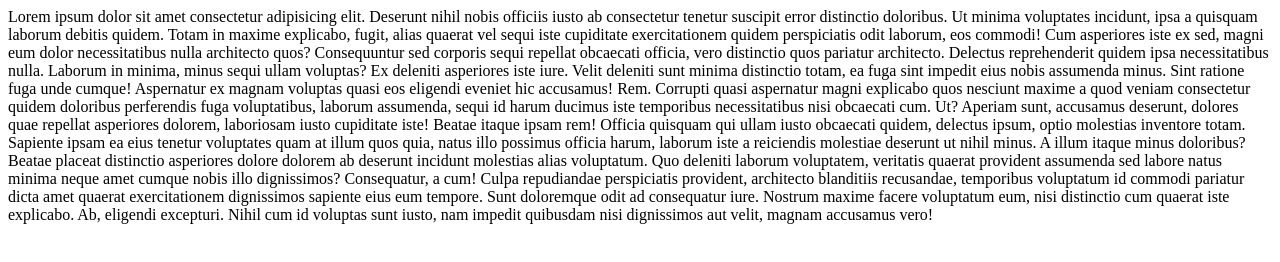
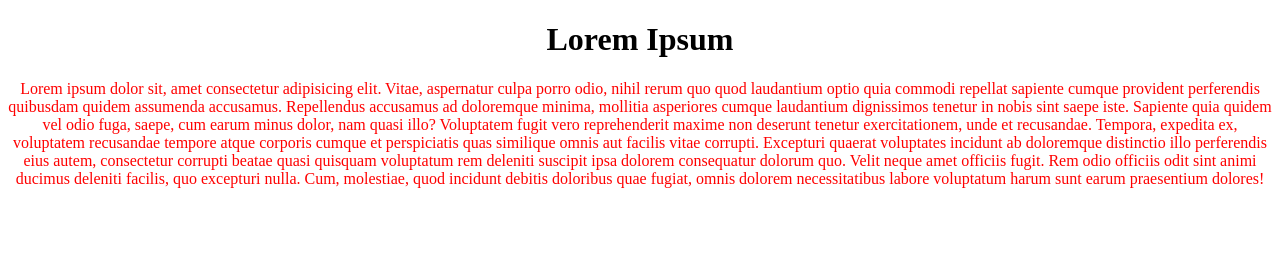
Before and after one commit to anderrred/test, a plain HTML site: page index.html in a window 1280 px wide. Drawn offline with Linux system fonts and the light colour scheme.

Commit message:
Added styles

```diff
--- a/index.html
+++ b/index.html
@@ -2,19 +2,25 @@
 <html>
     <head>
         <title>My</title>
+        <style>
+            div {
+                text-align: center;
+                color: red;
+            }
+            h1 {
+                text-align: center;
+                font-weight: bold;
+            }
+        </style>
     </head>
     <body>
+        <h1>Lorem Ipsum</h1>
         <div>
-            Lorem ipsum dolor sit amet consectetur adipisicing elit. Deserunt nihil nobis officiis iusto ab consectetur tenetur suscipit error distinctio doloribus. Ut minima voluptates incidunt, ipsa a quisquam laborum debitis quidem.
-            Totam in maxime explicabo, fugit, alias quaerat vel sequi iste cupiditate exercitationem quidem perspiciatis odit laborum, eos commodi! Cum asperiores iste ex sed, magni eum dolor necessitatibus nulla architecto quos?
-            Consequuntur sed corporis sequi repellat obcaecati officia, vero distinctio quos pariatur architecto. Delectus reprehenderit quidem ipsa necessitatibus nulla. Laborum in minima, minus sequi ullam voluptas? Ex deleniti asperiores iste iure.
-            Velit deleniti sunt minima distinctio totam, ea fuga sint impedit eius nobis assumenda minus. Sint ratione fuga unde cumque! Aspernatur ex magnam voluptas quasi eos eligendi eveniet hic accusamus! Rem.
-            Corrupti quasi aspernatur magni explicabo quos nesciunt maxime a quod veniam consectetur quidem doloribus perferendis fuga voluptatibus, laborum assumenda, sequi id harum ducimus iste temporibus necessitatibus nisi obcaecati cum. Ut?
-            Aperiam sunt, accusamus deserunt, dolores quae repellat asperiores dolorem, laboriosam iusto cupiditate iste! Beatae itaque ipsam rem! Officia quisquam qui ullam iusto obcaecati quidem, delectus ipsum, optio molestias inventore totam.
-            Sapiente ipsam ea eius tenetur voluptates quam at illum quos quia, natus illo possimus officia harum, laborum iste a reiciendis molestiae deserunt ut nihil minus. A illum itaque minus doloribus?
-            Beatae placeat distinctio asperiores dolore dolorem ab deserunt incidunt molestias alias voluptatum. Quo deleniti laborum voluptatem, veritatis quaerat provident assumenda sed labore natus minima neque amet cumque nobis illo dignissimos?
-            Consequatur, a cum! Culpa repudiandae perspiciatis provident, architecto blanditiis recusandae, temporibus voluptatum id commodi pariatur dicta amet quaerat exercitationem dignissimos sapiente eius eum tempore. Sunt doloremque odit ad consequatur iure.
-            Nostrum maxime facere voluptatum eum, nisi distinctio cum quaerat iste explicabo. Ab, eligendi excepturi. Nihil cum id voluptas sunt iusto, nam impedit quibusdam nisi dignissimos aut velit, magnam accusamus vero!
+            Lorem ipsum dolor sit, amet consectetur adipisicing elit. Vitae, aspernatur culpa porro odio, nihil rerum quo quod laudantium optio quia commodi repellat sapiente cumque provident perferendis quibusdam quidem assumenda accusamus.
+            Repellendus accusamus ad doloremque minima, mollitia asperiores cumque laudantium dignissimos tenetur in nobis sint saepe iste. Sapiente quia quidem vel odio fuga, saepe, cum earum minus dolor, nam quasi illo?
+            Voluptatem fugit vero reprehenderit maxime non deserunt tenetur exercitationem, unde et recusandae. Tempora, expedita ex, voluptatem recusandae tempore atque corporis cumque et perspiciatis quas similique omnis aut facilis vitae corrupti.
+            Excepturi quaerat voluptates incidunt ab doloremque distinctio illo perferendis eius autem, consectetur corrupti beatae quasi quisquam voluptatum rem deleniti suscipit ipsa dolorem consequatur dolorum quo. Velit neque amet officiis fugit.
+            Rem odio officiis odit sint animi ducimus deleniti facilis, quo excepturi nulla. Cum, molestiae, quod incidunt debitis doloribus quae fugiat, omnis dolorem necessitatibus labore voluptatum harum sunt earum praesentium dolores!
         </div>
     </body>
 </html>
```
